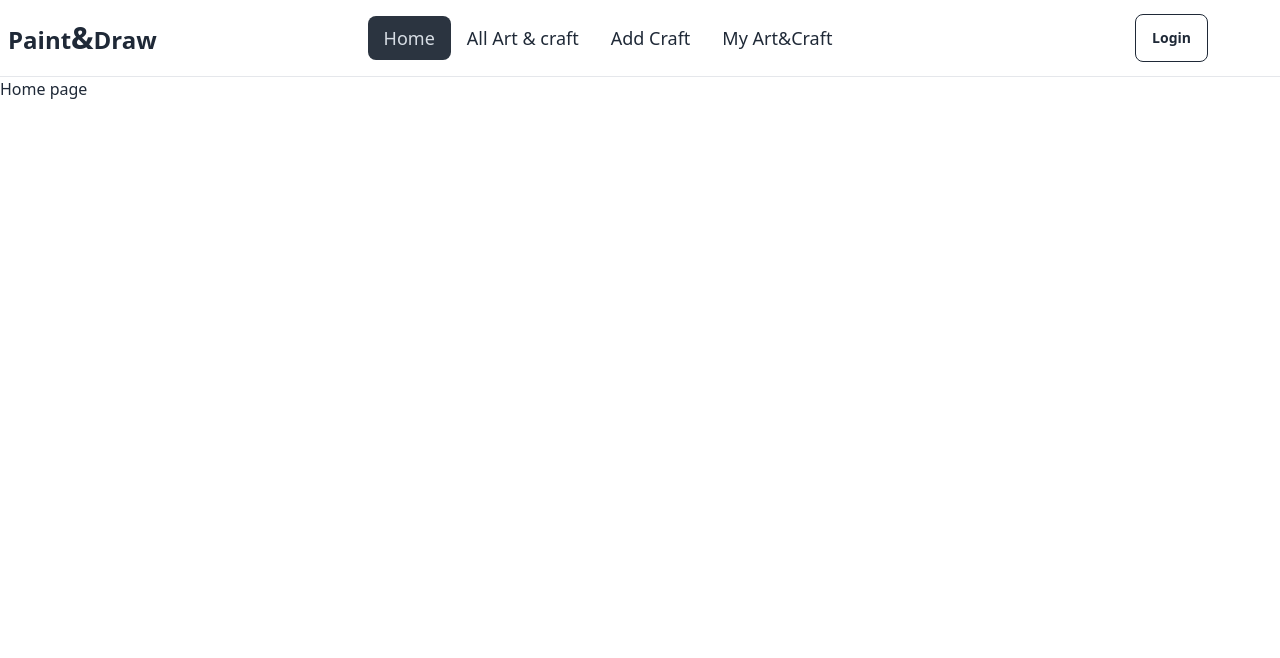
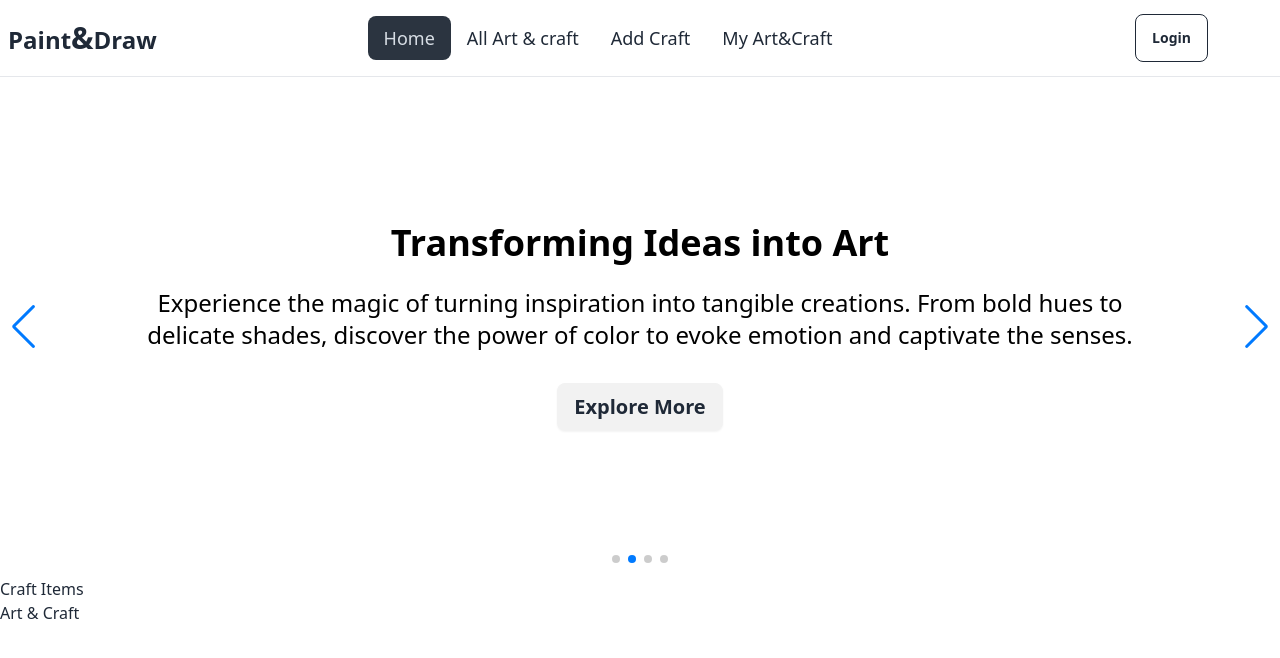
Before and after one commit to Md-Siddik/art-craft-client, a React (Vite) app: page / in a window 1280 px wide. Shown: the top 658 px of the page. Built offline with nearby package versions, Linux system fonts and the light colour scheme; no server answers.

Commit message:
Build and use slider

```diff
--- a/package.json
+++ b/package.json
@@ -19,7 +19,8 @@
     "react-icons": "^5.1.0",
     "react-router-dom": "^6.23.0",
     "react-toastify": "^10.0.5",
-    "sort-by": "^1.2.0"
+    "sort-by": "^1.2.0",
+    "swiper": "^11.1.1"
   },
   "devDependencies": {
     "@types/react": "^18.2.66",
--- /dev/null
+++ b/src/Pages/ArtCraft/ArtCraft.jsx
@@ -0,0 +1,10 @@
+
+const ArtCraft = () => {
+    return (
+        <div>
+            <h1>Art & Craft</h1>
+        </div>
+    );
+};
+
+export default ArtCraft;
--- /dev/null
+++ b/src/Pages/CraftItems/CraftItems.jsx
@@ -0,0 +1,10 @@
+
+const CraftItems = () => {
+    return (
+        <div>
+            <h1>Craft Items</h1>
+        </div>
+    );
+};
+
+export default CraftItems;
--- a/src/Pages/Home/Home.jsx
+++ b/src/Pages/Home/Home.jsx
@@ -1,8 +1,13 @@
+import ArtCraft from "../ArtCraft/ArtCraft";
+import CraftItems from "../CraftItems/CraftItems";
+import Slider from "../Slider/Slider"
 
 const Home = () => {
     return (
         <div>
-            <h1>Home page</h1>
+            <Slider></Slider>
+            <CraftItems></CraftItems>
+            <ArtCraft></ArtCraft>
         </div>
     );
 };
--- /dev/null
+++ b/src/Pages/Slider/Slider.jsx
@@ -0,0 +1,69 @@
+import { Autoplay, Navigation, Pagination } from 'swiper/modules';
+import { Swiper, SwiperSlide } from 'swiper/react';
+
+// Import Swiper styles
+import 'swiper/css';
+import 'swiper/css/navigation';
+import 'swiper/css/pagination';
+import 'swiper/css/scrollbar';
+
+const SwiperSlider = () => {
+
+    return (
+        <div className='h-[500px]'>
+            <Swiper
+                modules={[Autoplay, Navigation, Pagination]}
+                spaceBetween={50}
+                slidesPerView={1}
+                navigation={true}
+                pagination={{ clickable: true }}
+                onSwiper={(swiper) => {}}
+                onSlideChange={() => {}}
+                centeredSlides={true}
+                autoplay={{
+                    delay: 2000,
+                    disableOnInteraction: false,
+                }}
+            >
+                <SwiperSlide>
+                    <div className='h-[500px] slide_bg1 bg_properties flex justify-center items-center'>
+                        <div className='text-center w-[1000px]'>
+                            <h1 className='text-4xl text-black font-bold pb-6'>Dive into the World of Paint and Draw</h1>
+                            <p className='text-2xl text-black'>Explore the endless possibilities of expression through vibrant strokes and intricate lines. Let your imagination run wild as you bring your ideas to life on canvas.</p>
+                            <button className='btn text-xl mt-8'>Explore More</button>
+                        </div>
+                    </div>
+                </SwiperSlide>
+                <SwiperSlide>
+                    <div className='h-[500px] slide_bg2 bg_properties flex justify-center items-center'>
+                        <div className='text-center w-[1000px]'>
+                            <h1 className='text-4xl text-black font-bold pb-6'>Transforming Ideas into Art</h1>
+                            <p className='text-2xl text-black'>Experience the magic of turning inspiration into tangible creations. From bold hues to delicate shades, discover the power of color to evoke emotion and captivate the senses.</p>
+                            <button className='btn text-xl mt-8'>Explore More</button>
+                        </div>
+                    </div>
+                </SwiperSlide>
+                <SwiperSlide>
+                    <div className='h-[500px] slide_bg3 bg_properties flex justify-center items-center'>
+                        <div className='text-center w-[1000px]'>
+                            <h1 className='text-4xl text-black font-bold pb-6'> Journey into Artistic Excellence</h1>
+                            <p className='text-2xl text-black'>Embark on a journey of skill and mastery as you refine your techniques in painting and drawing. Learn from the masters and unlock your full artistic potential with every stroke.</p>
+                            <button className='btn text-xl mt-8'>Explore More</button>
+                        </div>
+                    </div>
+                </SwiperSlide>
+                <SwiperSlide>
+                    <div className='h-[500px] slide_bg4 bg_properties flex justify-center items-center'>
+                        <div className='text-center w-[1000px]'>
+                            <h1 className='text-4xl text-black font-bold pb-6'>Crafting Your Artistic Legacy</h1>
+                            <p className='text-2xl text-black'>Witness the evolution of your artistry from humble sketches to breathtaking masterpieces. Each stroke is a step closer to leaving your mark on the canvas of history.</p>
+                            <button className='btn text-xl mt-8'>Explore More</button>
+                        </div>
+                    </div>
+                </SwiperSlide>
+            </Swiper>
+        </div>
+    );
+};
+
+export default SwiperSlider;
```
Also changed, not shown: 1 other file (tests, documents, lock files or other folders).
